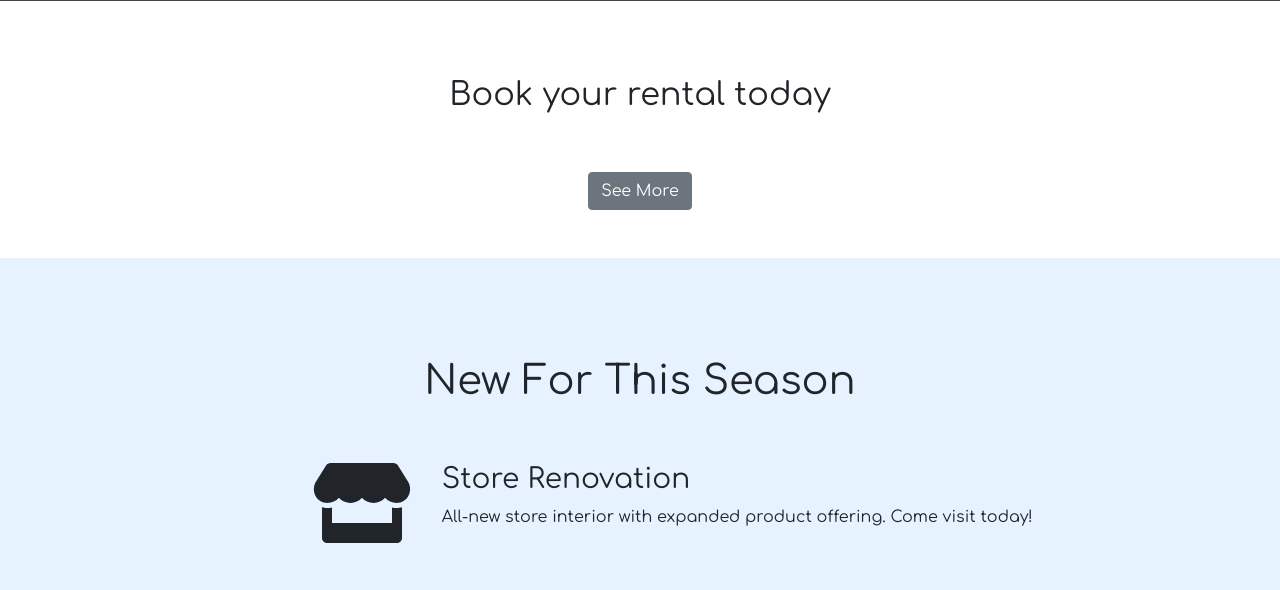
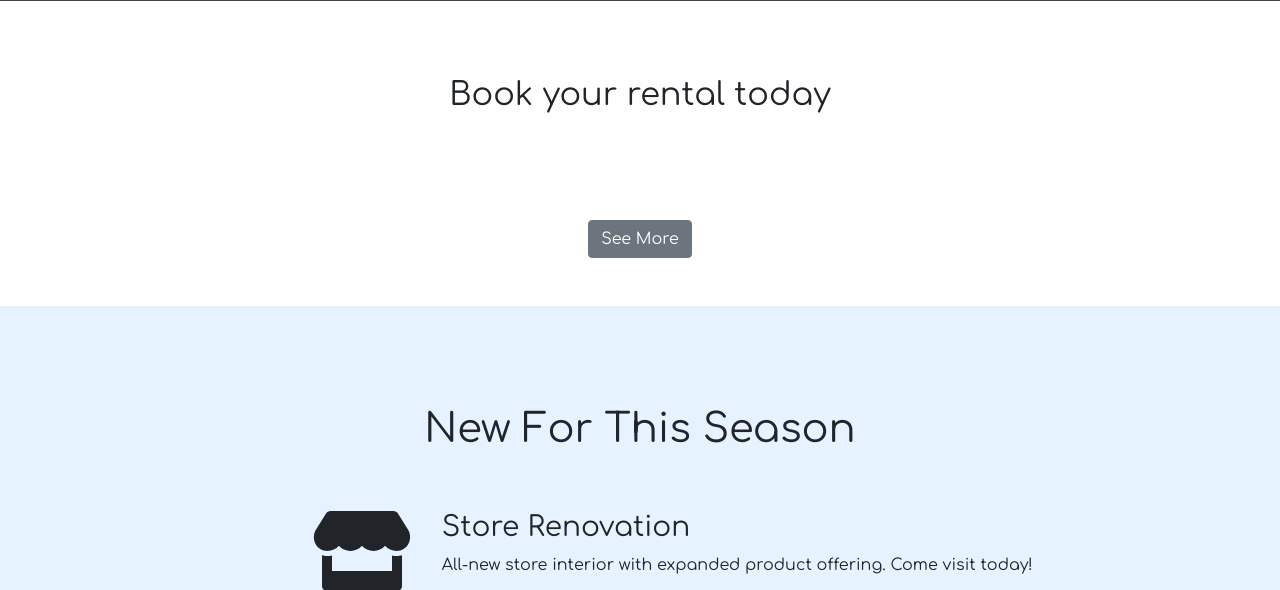
Before and after one commit to jaysondale/boat-rental-app, a Django app: page / in a window 1280 px wide. Shown: the part 1215-1805 px from the top of the page. Run offline with Django 3.2, Linux system fonts and the light colour scheme; data that the repository does not hold is empty; parts of the project's set-up code (start-up, migrations or seed data) failed here and were passed over; some libraries are stand-ins or nearby versions.

Commit message:
spacer inserted on main page

```diff
--- a/pages/templates/pages/main.html
+++ b/pages/templates/pages/main.html
@@ -59,7 +59,7 @@
 			{% endif %}
 			{% endfor %}
 		</div>
-		<div class="row justify-content-center">
+		<div class="row justify-content-center mt-5">
 			<a class="btn btn-secondary animated animatedFadeInUp" href="{% url 'water_activities' %}">See More</a>
 		</div>
 	</div>
```
